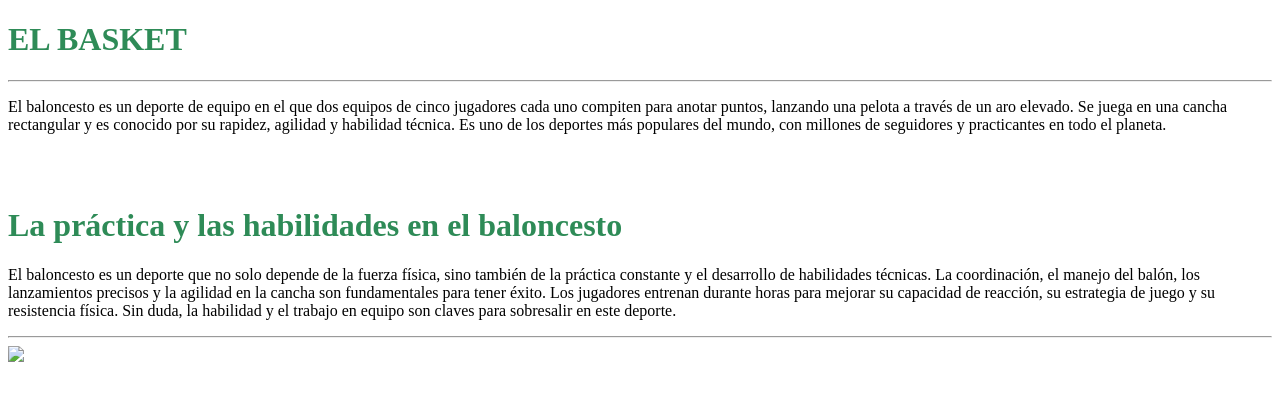
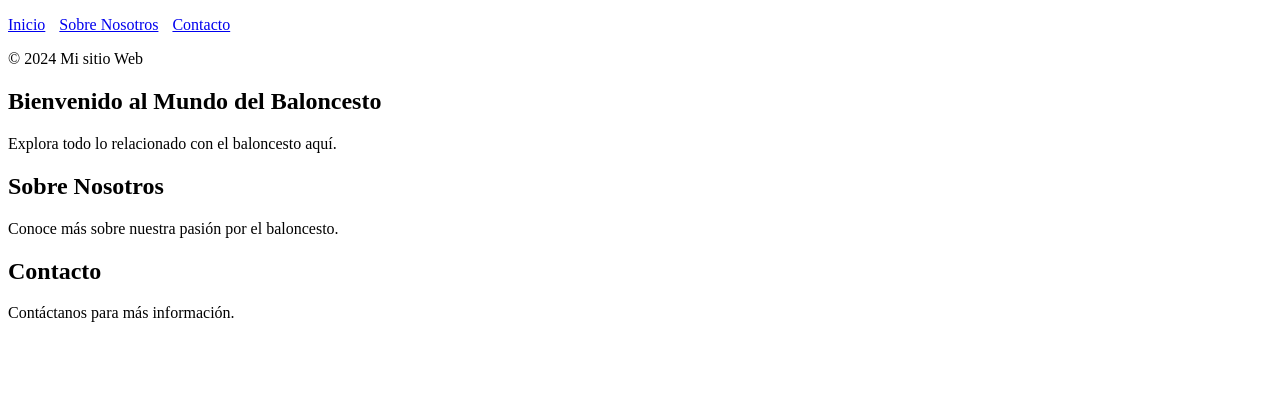
Before and after one commit to jrxnrxs/Repositorio-Tarea-En-Clase, a plain HTML site: page index.html in a window 1280 px wide. Drawn offline with Linux system fonts and the light colour scheme.

Commit message:
archivotarea

```diff
--- a/index.html
+++ b/index.html
@@ -3,19 +3,41 @@
 <head>
     <meta charset="UTF-8">
     <meta name="viewport" content="width=device-width, initial-scale=1.0">
-    <title>Mi Tarea en clase</title>
+    <title>Página de Baloncesto</title>
 </head>
 <body>
-  <header>
-    <h1 style="color: #2E8B57;">EL BASKET</h1>
-  </header>
-  <hr>
-    <p>El baloncesto es un deporte de equipo en el que dos equipos de cinco jugadores cada uno compiten para anotar puntos, lanzando una pelota a través de un aro elevado. Se juega en una cancha rectangular y es conocido por su rapidez, agilidad y habilidad técnica. Es uno de los deportes más populares del mundo, con millones de seguidores y practicantes en todo el planeta.</p>
-   <br>
-   <br>
-    <h1 style="color: #2E8B57;">La práctica y las habilidades en el baloncesto</h1>
-<p>El baloncesto es un deporte que no solo depende de la fuerza física, sino también de la práctica constante y el desarrollo de habilidades técnicas. La coordinación, el manejo del balón, los lanzamientos precisos y la agilidad en la cancha son fundamentales para tener éxito. Los jugadores entrenan durante horas para mejorar su capacidad de reacción, su estrategia de juego y su resistencia física. Sin duda, la habilidad y el trabajo en equipo son claves para sobresalir en este deporte.</p>
-<hr>
-<img src="basket1.JPEG"
+    <header>
+        <!-- Barra de navegación -->
+        <nav>
+            <ul style="list-style-type: none; padding: 0;">
+                <li style="display: inline; margin-right: 10px;">
+                    <a href="#inicio">Inicio</a>
+                </li>
+                <li style="display: inline; margin-right: 10px;">
+                    <a href="#sobre-nosotros">Sobre Nosotros</a>
+                </li>
+                <li style="display: inline; margin-right: 10px;">
+                    <a href="#contacto">Contacto</a>
+                </li>
+            </ul>
+        </nav>
+        <footer>
+          <p>&copy; 2024 Mi sitio Web</p>
+        </footer>
+    </header>
+
+    <!-- Contenido de la página -->
+    <section id="inicio">
+        <h1>Bienvenido al Mundo del Baloncesto</h1>
+        <p>Explora todo lo relacionado con el baloncesto aquí.</p>
+    </section>
+    <section id="sobre-nosotros">
+        <h1>Sobre Nosotros</h1>
+        <p>Conoce más sobre nuestra pasión por el baloncesto.</p>
+    </section>
+    <section id="contacto">
+        <h1>Contacto</h1>
+        <p>Contáctanos para más información.</p>
+    </section>
 </body>
 </html>
```
